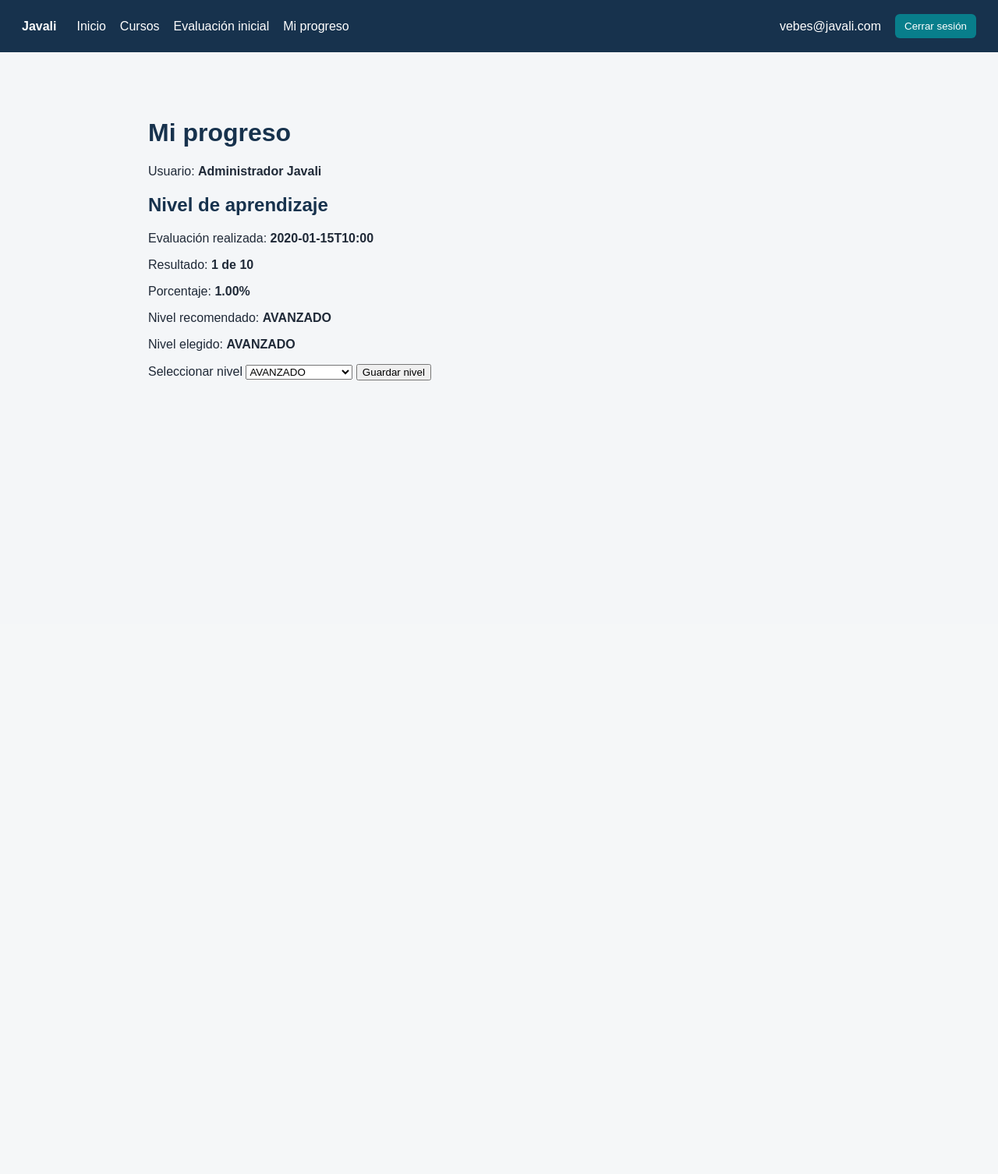
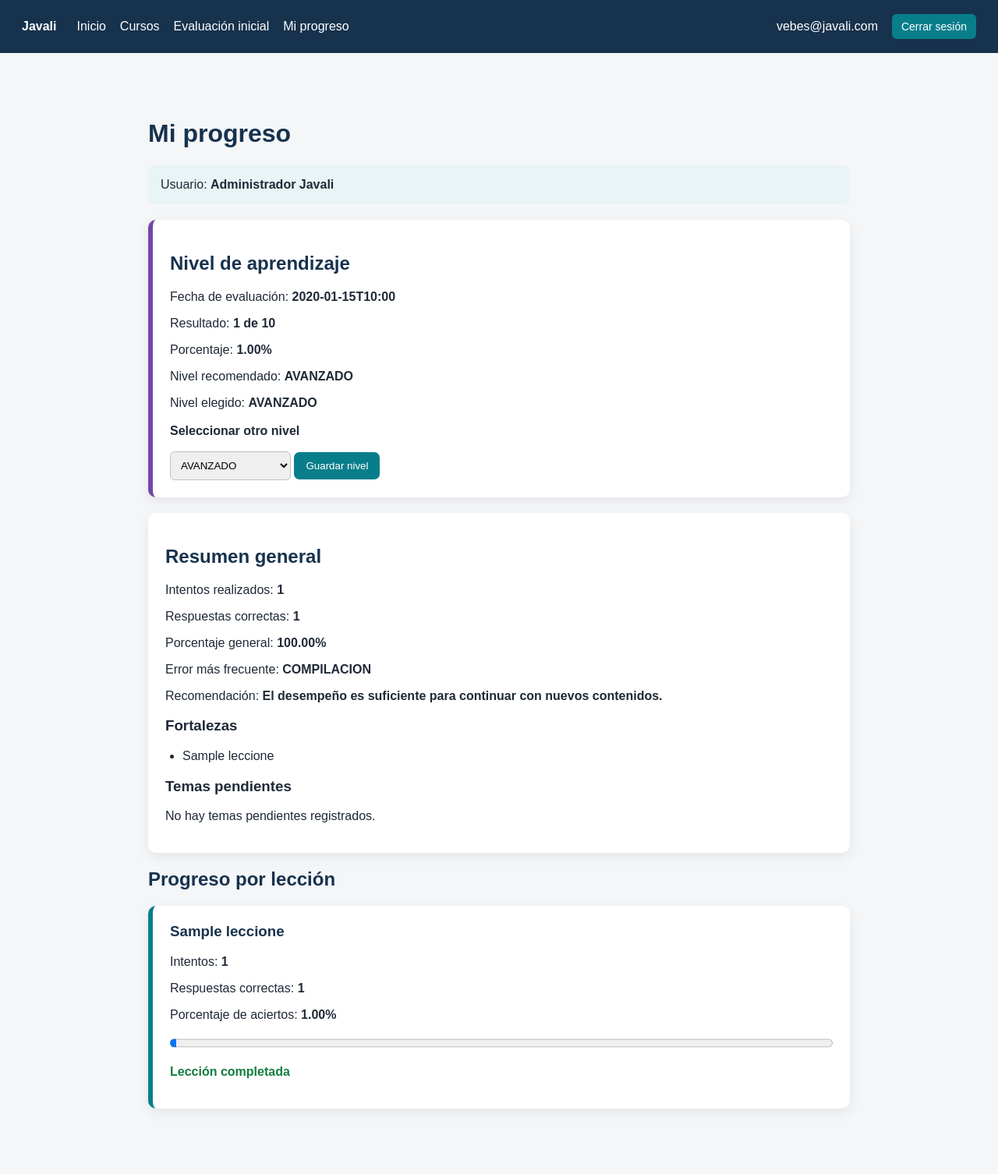
Before and after one commit to gonzaloventrici/javali, a Spring Boot app: page /web/mi-progreso in a window 1280 px wide. Shown: the whole page at 78% size. Before the commit the page ends 488 px from the top, so only its background shows below. Run offline with Spring Boot 4, Linux system fonts and the light colour scheme; a user stored in the database is signed in; tables that the repository leaves empty hold one stand-in row (values such as "Sample post"); some of the project's set-up classes (security, data sources, template engines, error pages and the like) are left out, and stand-ins take their place.

Commit message:
Solucion en mi-progreso y obligacion a hacer evaluacion inicial al registrarse

```diff
--- a/src/main/resources/templates/mi-progreso.html
+++ b/src/main/resources/templates/mi-progreso.html
@@ -5,7 +5,7 @@
 
     <meta name="viewport" content="width=device-width, initial-scale=1" />
 
-    <title>Lecciones | Javali</title>
+    <title>Mi progreso | Javali</title>
 
     <style>
       body {
@@ -56,6 +56,7 @@
         border-radius: 6px;
         background: #087e8b;
         color: white;
+        font-size: 14px;
         cursor: pointer;
       }
 
@@ -74,43 +75,95 @@
         color: #17324d;
       }
 
-      .leccion {
-        margin-bottom: 18px;
+      .usuario {
+        margin-bottom: 20px;
+        padding: 16px;
+        background: #e8f4f5;
+        border-radius: 8px;
+      }
+
+      .nivel,
+      .resumen,
+      .progreso {
+        margin-bottom: 20px;
         padding: 22px;
         background: white;
-        border-left: 6px solid #087e8b;
         border-radius: 10px;
         box-shadow: 0 5px 16px rgba(0, 0, 0, 0.07);
       }
 
-      .leccion h3 {
+      .nivel {
+        border-left: 6px solid #7048a8;
+      }
+
+      .progreso {
+        border-left: 6px solid #087e8b;
+      }
+
+      .progreso h3 {
         margin-top: 0;
         color: #17324d;
       }
 
+      .correcto {
+        color: #147d3f;
+        font-weight: bold;
+      }
+
+      .pendiente {
+        color: #a86800;
+        font-weight: bold;
+      }
+
+      .sin-datos {
+        padding: 18px;
+        background: white;
+        border-left: 6px solid #b8c2cc;
+        border-radius: 8px;
+      }
+
+      .nivel form {
+        margin-top: 18px;
+      }
+
+      .nivel label {
+        display: block;
+        margin-bottom: 8px;
+        font-weight: bold;
+      }
+
+      .nivel select {
+        padding: 9px;
+        border: 1px solid #b8c2cc;
+        border-radius: 6px;
+      }
+
+      .nivel button,
       .boton {
         display: inline-block;
-        padding: 9px 14px;
-        border-radius: 8px;
+        margin-top: 10px;
+        padding: 10px 15px;
+        border: none;
+        border-radius: 7px;
         background: #087e8b;
         color: white;
         text-decoration: none;
+        cursor: pointer;
       }
 
+      .nivel button:hover,
       .boton:hover {
         background: #066975;
         text-decoration: none;
       }
 
-      .volver {
-        display: inline-block;
-        margin-bottom: 20px;
-        color: #087e8b;
-        text-decoration: none;
+      progress {
+        width: 100%;
+        height: 22px;
       }
 
-      .volver:hover {
-        text-decoration: underline;
+      ul {
+        padding-left: 22px;
       }
     </style>
   </head>
@@ -121,20 +174,20 @@
     <main>
       <h1>Mi progreso</h1>
 
-      <p>
+      <div class="usuario">
         Usuario:
 
         <strong th:text="${usuario.nombre}"> Nombre </strong>
-      </p>
+      </div>
 
       <section class="nivel">
         <h2>Nivel de aprendizaje</h2>
 
         <div th:if="${evaluacion != null}">
           <p>
-            Evaluación realizada:
+            Fecha de evaluación:
 
-            <strong th:text="${evaluacion.fecha}"> Fecha de evaluación </strong>
+            <strong th:text="${evaluacion.fecha}"> Fecha </strong>
           </p>
 
           <p>
@@ -185,7 +238,7 @@
                   )}"
             method="post"
           >
-            <label for="nivelElegido"> Seleccionar nivel </label>
+            <label for="nivelElegido"> Seleccionar otro nivel </label>
 
             <select id="nivelElegido" name="nivelElegido" required>
               <option value="">Seleccioná un nivel</option>
@@ -207,13 +260,156 @@
         <div th:if="${evaluacion == null}">
           <p>Todavía no realizaste la evaluación inicial.</p>
 
-          <p>La evaluación permite recomendar un nivel según tus respuestas.</p>
+          <p>
+            La evaluación permite recomendar un nivel según tus conocimientos
+            actuales.
+          </p>
 
           <a class="boton" th:href="@{/web/evaluacion}">
             Realizar evaluación inicial
           </a>
         </div>
       </section>
+
+      <section class="resumen">
+        <h2>Resumen general</h2>
+
+        <p>
+          Intentos realizados:
+
+          <strong th:text="${resumen.totalIntentos}"> 0 </strong>
+        </p>
+
+        <p>
+          Respuestas correctas:
+
+          <strong th:text="${resumen.respuestasCorrectas}"> 0 </strong>
+        </p>
+
+        <p>
+          Porcentaje general:
+
+          <strong
+            th:text="${#numbers.formatDecimal(
+                    resumen.porcentajeGeneral,
+                    1,
+                    2
+            ) + '%'}"
+          >
+            0%
+          </strong>
+        </p>
+
+        <p th:if="${resumen.errorFrecuente != null}">
+          Error más frecuente:
+
+          <strong th:text="${resumen.errorFrecuente}"> SINTAXIS </strong>
+        </p>
+
+        <p>
+          Recomendación:
+
+          <strong th:text="${resumen.recomendacion}">
+            Recomendación de aprendizaje
+          </strong>
+        </p>
+
+        <div>
+          <h3>Fortalezas</h3>
+
+          <p
+            th:if="${resumen.fortalezas == null
+                    or #lists.isEmpty(resumen.fortalezas)}"
+          >
+            Todavía no se identificaron fortalezas.
+          </p>
+
+          <ul
+            th:if="${resumen.fortalezas != null
+                    and !#lists.isEmpty(resumen.fortalezas)}"
+          >
+            <li
+              th:each="fortaleza : ${resumen.fortalezas}"
+              th:text="${fortaleza}"
+            >
+              Fortaleza
+            </li>
+          </ul>
+        </div>
+
+        <div>
+          <h3>Temas pendientes</h3>
+
+          <p
+            th:if="${resumen.temasPendientes == null
+                    or #lists.isEmpty(resumen.temasPendientes)}"
+          >
+            No hay temas pendientes registrados.
+          </p>
+
+          <ul
+            th:if="${resumen.temasPendientes != null
+                    and !#lists.isEmpty(resumen.temasPendientes)}"
+          >
+            <li th:each="tema : ${resumen.temasPendientes}" th:text="${tema}">
+              Tema pendiente
+            </li>
+          </ul>
+        </div>
+      </section>
+
+      <h2>Progreso por lección</h2>
+
+      <div
+        class="sin-datos"
+        th:if="${progresos == null
+                 or #lists.isEmpty(progresos)}"
+      >
+        Todavía no realizaste ejercicios de ninguna lección.
+      </div>
+
+      <article class="progreso" th:each="progreso : ${progresos}">
+        <h3 th:text="${progreso.tituloLeccion}">Nombre de la lección</h3>
+
+        <p>
+          Intentos:
+
+          <strong th:text="${progreso.cantidadIntentos}"> 0 </strong>
+        </p>
+
+        <p>
+          Respuestas correctas:
+
+          <strong th:text="${progreso.respuestasCorrectas}"> 0 </strong>
+        </p>
+
+        <p>
+          Porcentaje de aciertos:
+
+          <strong
+            th:text="${#numbers.formatDecimal(
+                    progreso.porcentajeAciertos,
+                    1,
+                    2
+            ) + '%'}"
+          >
+            0%
+          </strong>
+        </p>
+
+        <progress
+          max="100"
+          th:value="${progreso.porcentajeAciertos}"
+        ></progress>
+
+        <p class="correcto" th:if="${progreso.completada}">
+          Lección completada
+        </p>
+
+        <p class="pendiente" th:if="${!progreso.completada}">
+          Lección en progreso
+        </p>
+      </article>
     </main>
   </body>
 </html>
```
Also changed, not shown: src/main/java/com/javali/config/EvaluacionInicialInterceptor.java (added, +83 -0 lines), src/main/java/com/javali/config/WebMvcConfig.java (added, +42 -0 lines), src/main/java/com/javali/controllers/web/ResolverEjercicioWebController.java (+76 -17 lines), src/main/resources/templates/resolver-ejercicio.html (+42 -1 lines).
